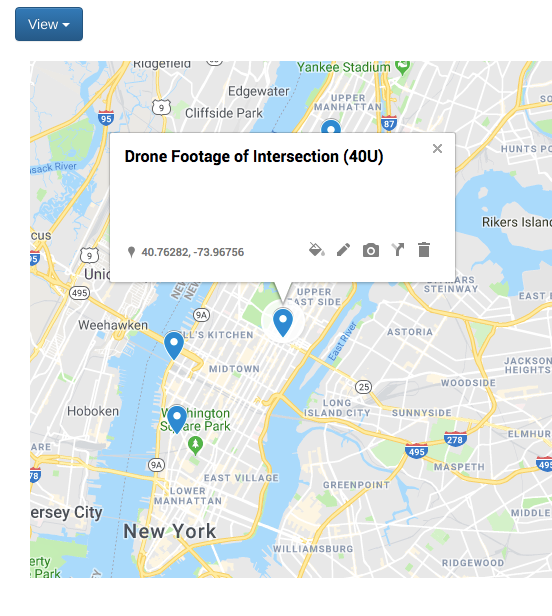
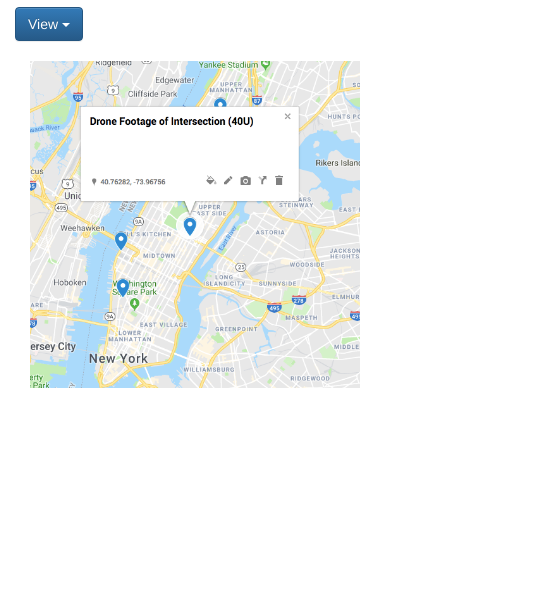
Before and after one commit to wardy40/wardy40.github.io, a plain HTML site: page market/for-sale-map.html in a window 390 px wide. Shown: the part 148-764 px from the top of the page, 552 px wide, since content can reach past the window. Drawn offline with nearby package versions, Linux system fonts and the light colour scheme.

Commit message:
market/*map.html images of fake map now responsive

```diff
--- a/market/for-sale-map.html
+++ b/market/for-sale-map.html
@@ -88,7 +88,7 @@
 		</div>
 		<br>
 		<div class="container">
-			<img src="../img/map-view.png" width="522" heigh="517">
+			<img src="../img/map-view.png" class="img-responsive">
 		</div>
 	</div>
 </body>
```
Also changed, not shown: market/wanted-map.html (+1 -1 lines), 1 other file.
